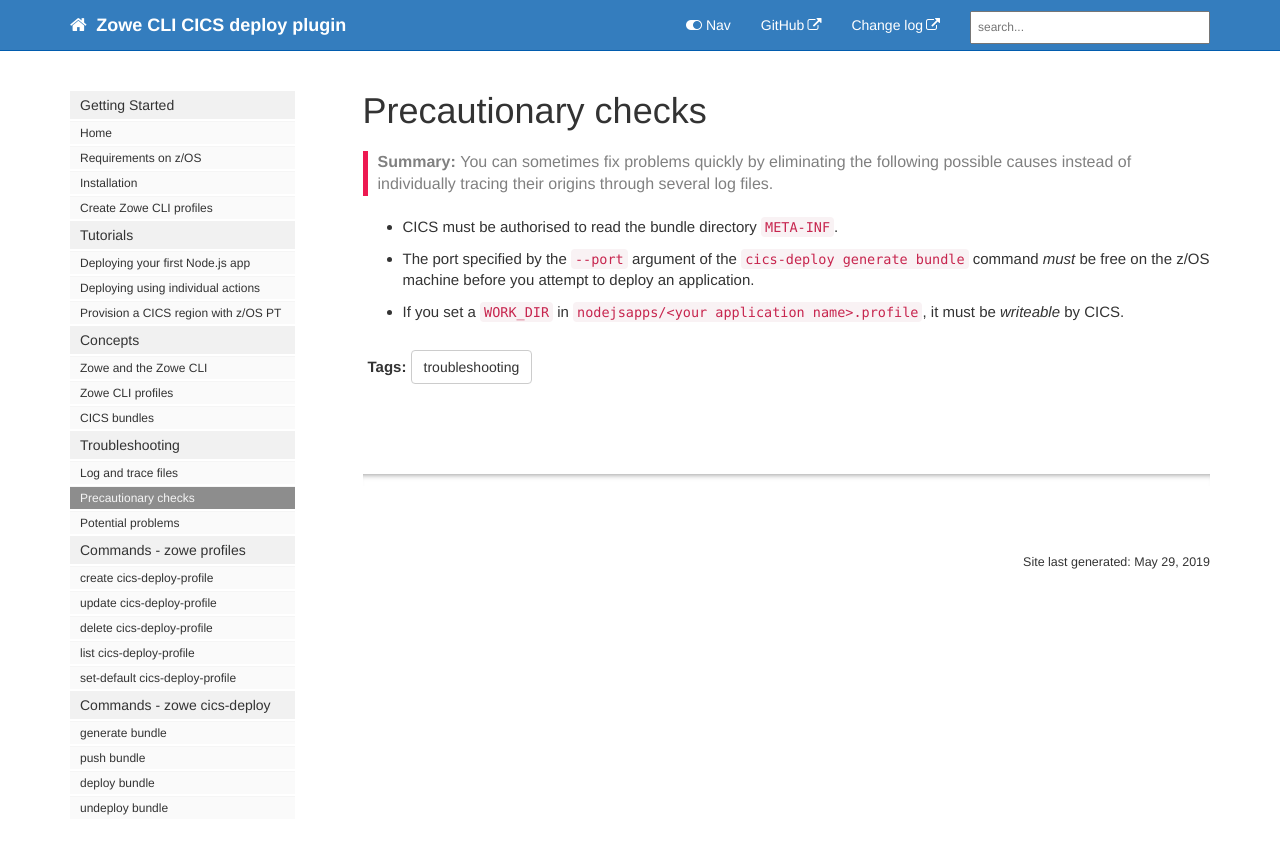
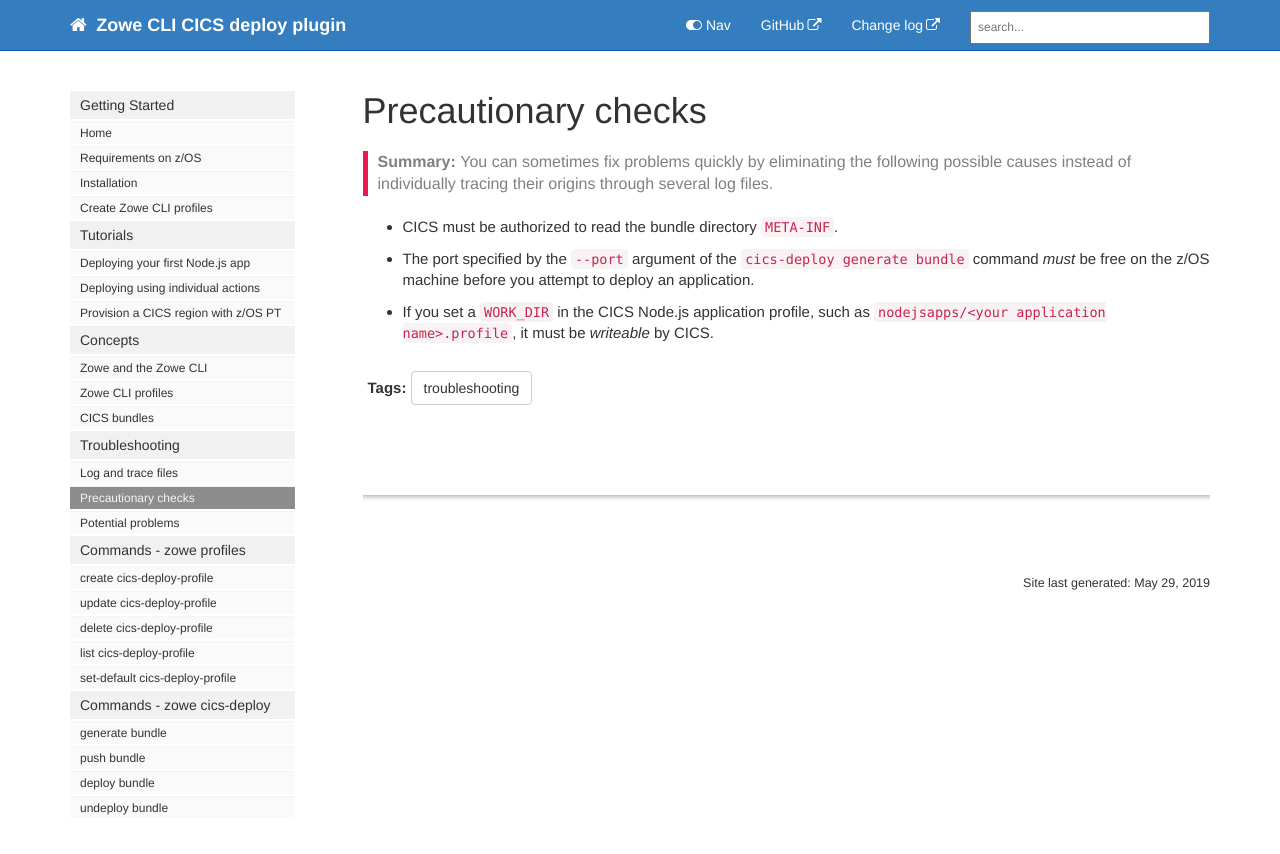
Before and after one commit to IBM/zowe-cli-cics-deploy-plugin, a Jekyll site: the page built from docs/pages/cdp/cdp-Precautionary-Checks.md, in a window 1280 px wide. Shown: the top 854 px of the page. Built offline with Jekyll 4.4.1, drawn with Linux system fonts in a browser that asks for light colours; nearby versions of some CDN libraries; comment, search, counter and statistics services are not loaded.

```diff
--- a/docs/pages/cdp/cdp-Precautionary-Checks.md
+++ b/docs/pages/cdp/cdp-Precautionary-Checks.md
@@ -8,6 +8,6 @@ permalink: cdp-Precautionary-Checks.html
 folder: cdp
 ---
 
-* CICS must be authorised to read the bundle directory `META-INF`.
+* CICS must be authorized to read the bundle directory `META-INF`.
 * The port specified by the `--port` argument of the `cics-deploy generate bundle` command *must* be free on the z/OS machine before you attempt to deploy an application.
-* If you set a `WORK_DIR` in `nodejsapps/<your application name>.profile`, it must be *writeable* by CICS.
+* If you set a `WORK_DIR` in the CICS Node.js application profile, such as `nodejsapps/<your application name>.profile`, it must be *writeable* by CICS.
```
Also changed, not shown: docs/pages/cdp/cdp-Installation.md (+1 -1 lines), docs/pages/cdp/cdp-Troubleshooting-General.md (+1 -1 lines), docs/pages/cdp/cdp-Troubleshooting-Symptoms.md (+2 -2 lines).
